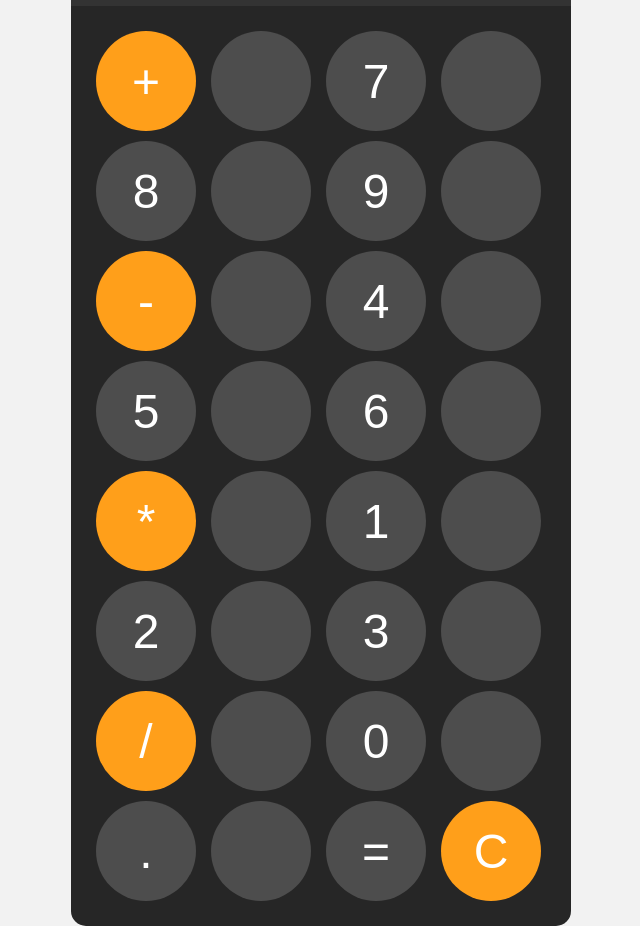
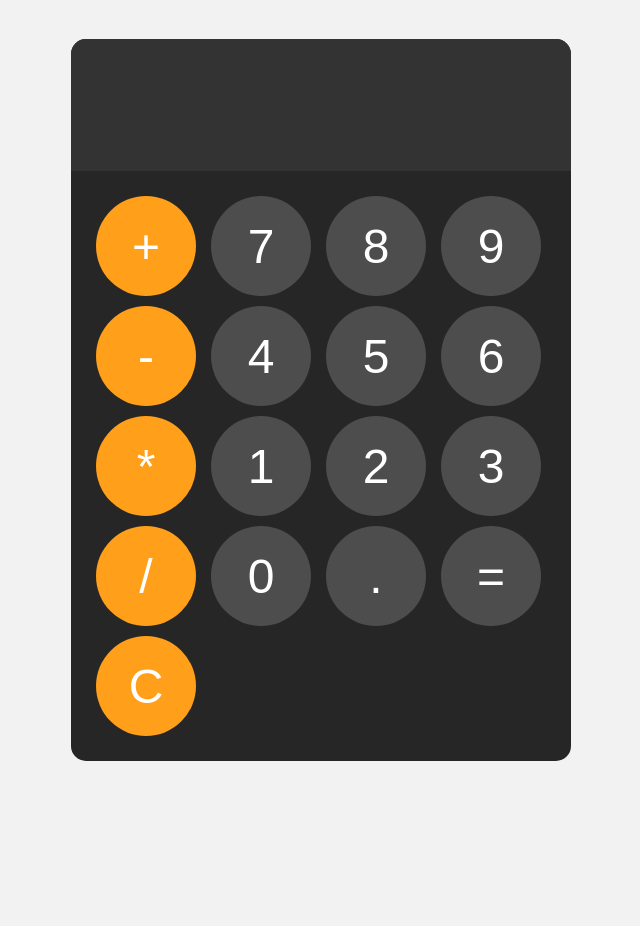
Before and after one commit to LinoXsama/calculator, a plain HTML site: page index.html in a window 1280 px wide. Shown: the whole page, without its empty margins (319-959 px from the left). After the commit the page ends 800 px from the top, so only its background shows below. Drawn offline with Linux system fonts and the light colour scheme.

Commit message:
Coorection de l'erreur d'affichage des boutons et modification de la présentation de leur code HTML !

```diff
--- a/index.html
+++ b/index.html
@@ -11,24 +11,73 @@
       <input id="display" readonly>
 
       <div id="keys">
-         <button onclick="appendToDisplay('+')" class="operator-btn">+<button>
-         <button onclick="appendToDisplay('7')">7<button>
-         <button onclick="appendToDisplay('8')">8<button>
-         <button onclick="appendToDisplay('9')">9<button>
-         <button onclick="appendToDisplay('-')" class="operator-btn">-<button>
-         <button onclick="appendToDisplay('4')">4<button>
-         <button onclick="appendToDisplay('5')">5<button>
-         <button onclick="appendToDisplay('6')">6<button>
-         <button onclick="appendToDisplay('*')" class="operator-btn">*<button>
-         <button onclick="appendToDisplay('1')">1<button>
-         <button onclick="appendToDisplay('2')">2<button>
-         <button onclick="appendToDisplay('3')">3<button>
-         <button onclick="appendToDisplay('/')" class="operator-btn">/<button>
-         <button onclick="appendToDisplay('0')">0<button>
-         <button onclick="appendToDisplay('.')">.<button>
+         <button onclick="appendToDisplay('+')" class="operator-btn">
+            +
+         </button>
 
-         <button onclick="calculate()">=</button>
-         <button onclick="clearDisplay()" class="operator-btn">C</button>
+         <button onclick="appendToDisplay('7')">
+            7
+         </button>
+
+         <button onclick="appendToDisplay('8')">
+            8
+         </button>
+
+         <button onclick="appendToDisplay('9')">
+            9
+         </button>
+
+         <button onclick="appendToDisplay('-')" class="operator-btn">
+            -
+         </button>
+
+         <button onclick="appendToDisplay('4')">
+            4
+         </button>
+
+         <button onclick="appendToDisplay('5')">
+            5
+         </button>
+
+         <button onclick="appendToDisplay('6')">
+            6
+         </button>
+
+         <button onclick="appendToDisplay('*')" class="operator-btn">
+            *
+         </button>
+
+         <button onclick="appendToDisplay('1')">
+            1
+         </button>
+
+         <button onclick="appendToDisplay('2')">
+            2
+         </button>
+
+         <button onclick="appendToDisplay('3')">
+            3
+         </button>
+
+         <button onclick="appendToDisplay('/')" class="operator-btn">
+            /
+         </button>
+
+         <button onclick="appendToDisplay('0')">
+            0
+         </button>
+
+         <button onclick="appendToDisplay('.')">
+            .
+         </button>
+
+         <button onclick="calculate()">
+            =
+         </button>
+
+         <button onclick="clearDisplay()" class="operator-btn">
+            C
+         </button>
       </div>
    </div>
    <script src="script.js"></script>
```
